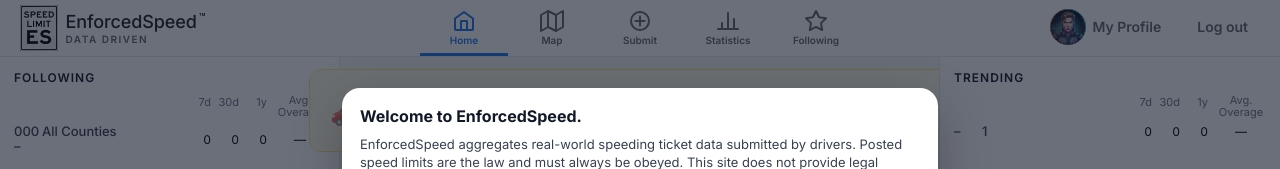
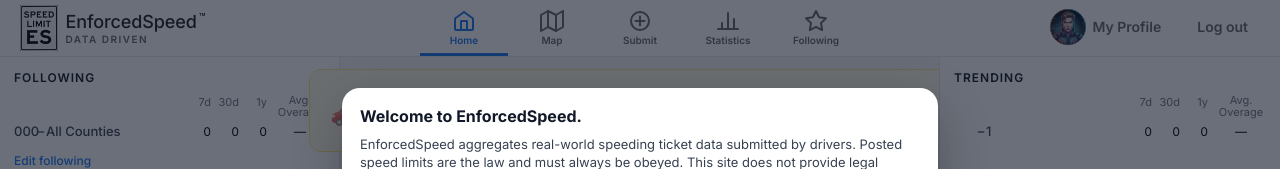
Before and after one commit to n0dr0g488/enforcedspeed, a Flask app: page / in a window 1280 px wide. Shown: the top 169 px of the page. Run offline with Flask 3, Linux system fonts and the light colour scheme; a user stored in the database is signed in; tables that the repository leaves empty hold one stand-in row (values such as "Sample post"); some libraries are stand-ins or nearby versions.

Commit message:
v681: CSS grid alignment for ST dash Label in all panels

```diff
--- a/VERSION.txt
+++ b/VERSION.txt
@@ -1 +1 @@
-v680
+v681
--- a/templates/home_feed.html
+++ b/templates/home_feed.html
@@ -69,8 +69,9 @@
                 <div style="margin-top:6px; display:flex; flex-direction:column; gap:8px;">
                   {% for item in following_panel_items %}
                     <div style="display:flex; align-items:center; justify-content:space-between; gap:8px;">
-                      <a href="{{ item.url }}" style="flex:1; text-decoration:none; font-size:13px; font-weight:500; color:#374151; white-space:normal; overflow:visible; text-overflow:clip; min-width:0; line-height:1.15; display:flex; gap:0;">
-                        <span style="width:28px; flex-shrink:0; display:inline-block;">{{ item.state }} –</span>
+                      <a href="{{ item.url }}" style="flex:1; text-decoration:none; font-size:13px; font-weight:500; color:#374151; white-space:normal; overflow:visible; text-overflow:clip; min-width:0; line-height:1.15; display:inline-grid; grid-template-columns: 22px 10px 1fr; align-items:baseline;">
+                        <span>{{ item.state }}</span>
+                        <span style="text-align:center;">–</span>
                         <span>{% if item.type == 'state' %}All Counties{% else %}{{ item.label.split(' – ', 1)[1] if ' – ' in item.label else item.label }}{% endif %}</span>
                       </a>
                       <div style="display:flex; align-items:center; gap:4px; font-size:12px; font-variant-numeric:tabular-nums;">
@@ -103,8 +104,9 @@
             <div style="margin-top:10px; display:flex; flex-direction:column; gap:6px;">
               {% for sc in suggested_counties %}
                 <div class="suggested-county-row" data-geoid="{{ sc.geoid }}" style="display:flex; align-items:center; justify-content:space-between; gap:6px;">
-                  <span style="font-size:13px; font-weight:500; color:#374151; line-height:1.2; min-width:0; display:flex; gap:0;">
-                    <span style="width:28px; flex-shrink:0; display:inline-block;">{{ sc.state }} –</span>
+                  <span style="font-size:13px; font-weight:500; color:#374151; line-height:1.2; min-width:0; display:inline-grid; grid-template-columns: 22px 10px 1fr; align-items:baseline;">
+                    <span>{{ sc.state }}</span>
+                    <span style="text-align:center;">–</span>
                     <span>{{ sc.label.split(' – ', 1)[1] if ' – ' in sc.label else sc.label }}</span>
                   </span>
                   <button type="button" class="suggested-follow-btn" data-geoid="{{ sc.geoid }}"
@@ -1195,8 +1197,9 @@ function startAutoLoad(){
       <div style="margin-top:6px; display:flex; flex-direction:column; gap:8px;">
         {% for c in trending_counties %}
           <div style="display:flex; align-items:center; justify-content:space-between; gap:8px;">
-            <a href="{{ url_for('map_view', county=c.geoid) }}" style="flex:1; text-decoration:none; font-size:13px; font-weight:500; color:#374151; white-space:normal; overflow:visible; text-overflow:clip; min-width:0; line-height:1.15; display:flex; gap:0;">
-              <span style="width:28px; flex-shrink:0; display:inline-block;">{{ c.st }} –</span>
+            <a href="{{ url_for('map_view', county=c.geoid) }}" style="flex:1; text-decoration:none; font-size:13px; font-weight:500; color:#374151; white-space:normal; overflow:visible; text-overflow:clip; min-width:0; line-height:1.15; display:inline-grid; grid-template-columns: 22px 10px 1fr; align-items:baseline;">
+              <span>{{ c.st }}</span>
+              <span style="text-align:center;">–</span>
               <span>{{ c.label }}</span>
             </a>
 
```
